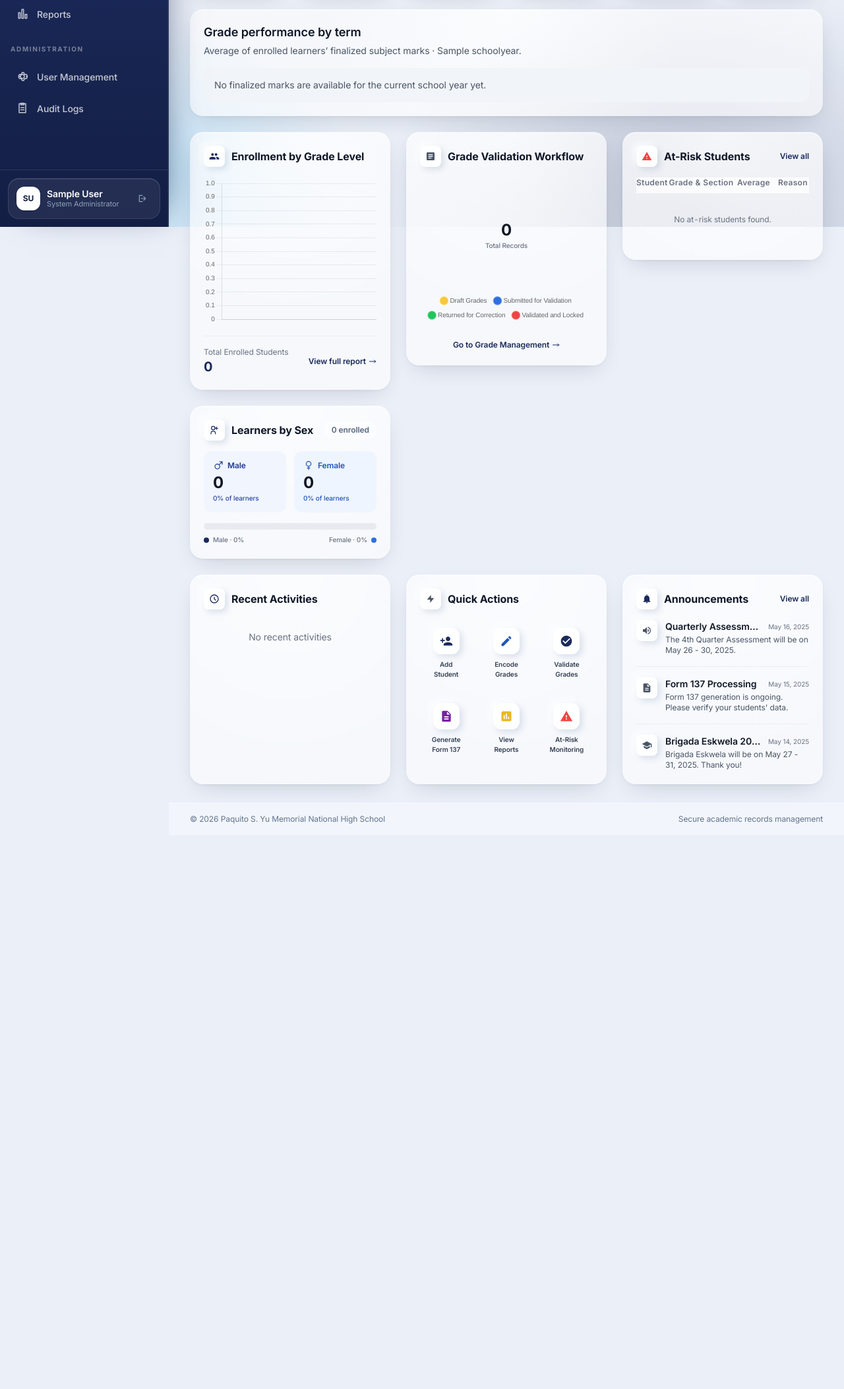
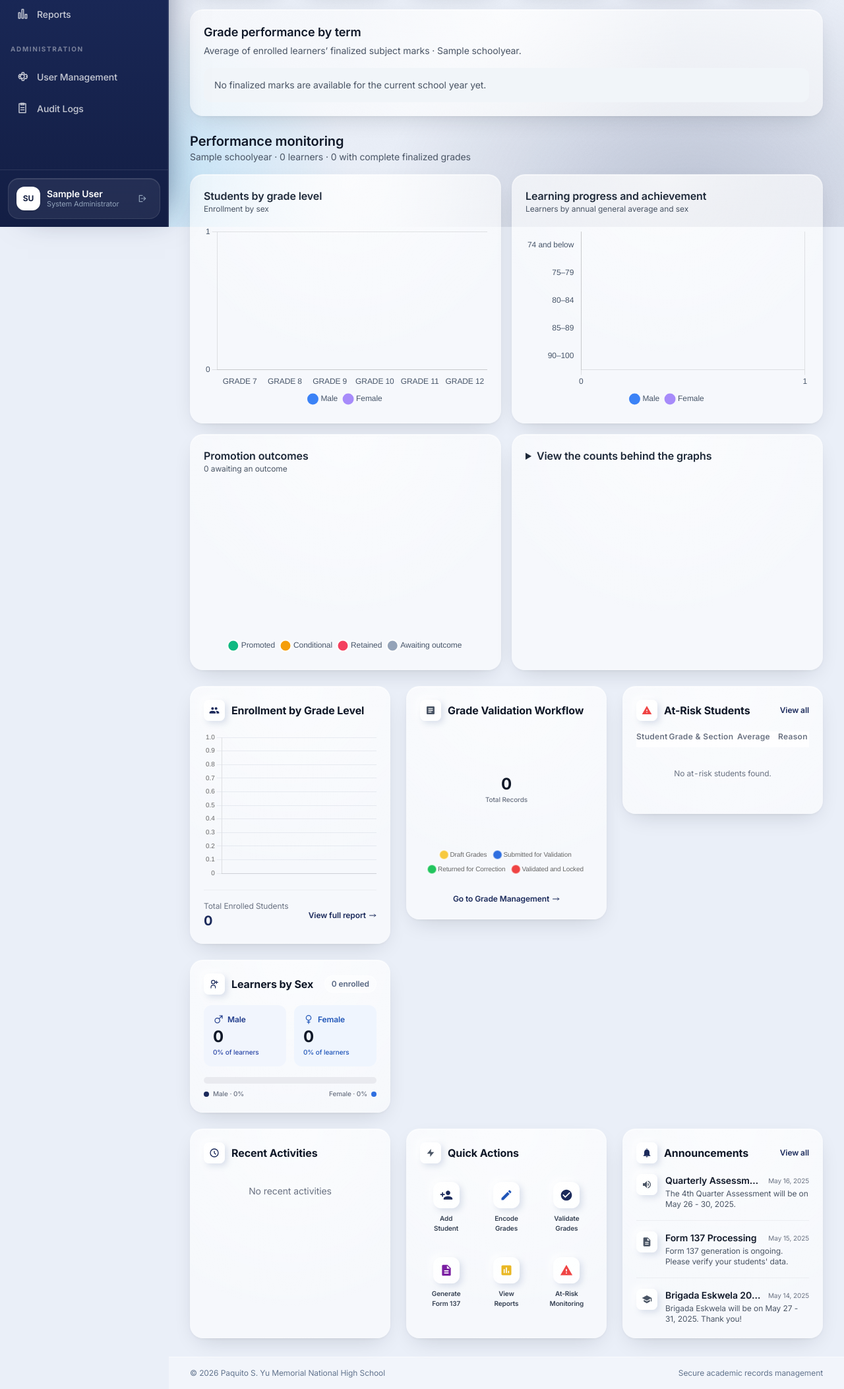
Before and after one commit to lanzy-lanzy/SMIS, a Django app: page /dashboard/ in a window 1280 px wide. Shown: the part 456-2562 px from the top of the page at 66% size. Before the commit the page ends 1705 px from the top, so only its background shows below. Run offline with Django 5.2, Linux system fonts and the light colour scheme; a user stored in the database is signed in; tables that the repository leaves empty hold one stand-in row (values such as "Sample post").

Commit message:
Add SF6 monitoring summary to admin dashboard

```diff
--- a/dashboard/views.py
+++ b/dashboard/views.py
@@ -11,6 +11,7 @@ from academics.models import (
 from accounts.models import User, AuditLog
 from form137.models import Form137Record
 from .performance import grade_performance
+from reports.sf6 import build_sf6_summary
 
 
 def landing(request):
@@ -165,6 +166,7 @@ def index(request):
     ]
 
     return render(request, 'dashboard/index.html', {
+        'sf6_monitoring': build_sf6_summary(current_sy) if request.user.is_admin else None,
         'performance_groups': grade_performance(current_sy, learners, official_grades) if request.user.is_admin else None,
         'total_students': total_students,
         'male_learners': male_learners,
--- a/templates/dashboard/index.html
+++ b/templates/dashboard/index.html
@@ -117,6 +117,9 @@
     {% endif %}
 
     <!-- Charts & At-Risk Row -->
+    {% if sf6_monitoring %}
+    {% include 'dashboard/partials/sf6_monitoring.html' %}
+    {% endif %}
     <div class="grid grid-cols-1 gap-6 lg:grid-cols-12 lg:items-start">
         <!-- Enrollment Bar Chart -->
         <div class="space-y-6 lg:col-span-4">
--- /dev/null
+++ b/templates/dashboard/partials/sf6_monitoring.html
@@ -0,0 +1,75 @@
+<section class="space-y-4" aria-labelledby="monitoring-title">
+    <div>
+        <h2 id="monitoring-title" class="text-xl font-semibold text-gray-900 dark:text-white">Performance monitoring</h2>
+        <p class="text-sm text-gray-600 dark:text-gray-300">{{ current_sy.name|default:"No current school year" }} · {{ sf6_monitoring.enrolled_total }} learners · {{ sf6_monitoring.graded_total }} with complete finalized grades</p>
+    </div>
+    <div class="grid gap-4 lg:grid-cols-2">
+        <div class="surface-card p-5">
+            <h3 class="font-semibold">Students by grade level</h3>
+            <p class="text-xs text-gray-600 dark:text-gray-300 mb-4">Enrollment by sex</p>
+            <div style="position:relative;height:280px"><canvas id="sf6Enrollment" role="img" aria-label="Enrollment by grade level and sex"></canvas></div>
+        </div>
+        <div class="surface-card p-5">
+            <h3 class="font-semibold">Learning progress and achievement</h3>
+            <p class="text-xs text-gray-600 dark:text-gray-300 mb-4">Learners by annual general average and sex</p>
+            <div style="position:relative;height:280px"><canvas id="sf6Achievement" role="img" aria-label="Achievement bands by sex"></canvas></div>
+        </div>
+        <div class="surface-card p-5">
+            <h3 class="font-semibold">Promotion outcomes</h3>
+            <p class="text-xs text-gray-600 dark:text-gray-300 mb-4">{{ sf6_monitoring.unclassified_total }} awaiting an outcome</p>
+            <div style="position:relative;height:260px"><canvas id="sf6Outcomes" role="img" aria-label="Promoted, conditional, and retained learners"></canvas></div>
+        </div>
+        <details class="surface-card p-5">
+            <summary class="cursor-pointer font-semibold">View the counts behind the graphs</summary>
+            <div class="overflow-x-auto mt-4">
+                <table class="data-table">
+                    <thead><tr><th class="text-left p-2">Measure</th><th class="p-2">Male</th><th class="p-2">Female</th><th class="p-2">Total</th></tr></thead>
+                    <tbody>{% for row in sf6_monitoring.rows %}{% if row.kind != 'section' %}
+                    <tr><th class="text-left p-2">{{ row.label }}</th><td class="p-2">{{ row.total.male }}</td><td class="p-2">{{ row.total.female }}</td><td class="p-2">{{ row.total.total }}</td></tr>
+                    {% endif %}{% endfor %}</tbody>
+                </table>
+            </div>
+            <p class="mt-3 text-xs text-gray-600 dark:text-gray-300">Achievement uses complete finalized annual grades. Promotion outcomes include recorded promotions. {{ sf6_monitoring.ungraded_total }} learners have incomplete finalized grades.</p>
+        </details>
+    </div>
+</section>
+{{ sf6_monitoring|json_script:"sf6-monitoring-data" }}
+<script>
+(() => {
+    if (!window.Chart) return;
+    const summary = JSON.parse(document.getElementById('sf6-monitoring-data').textContent);
+    const rows = summary.rows.filter(row => row.kind === 'data');
+    const enrollment = summary.rows.find(row => row.kind === 'total');
+    const ink = document.documentElement.classList.contains('dark') ? '#cbd5e1' : '#475569';
+    const colors = ['#3b82f6', '#a78bfa'];
+    function bars(id, labels, cells, horizontal) {
+        new Chart(document.getElementById(id), {
+            type: 'bar',
+            data: { labels, datasets: ['Male', 'Female'].map((label, index) => ({
+                label, data: cells.map(cell => cell[index ? 'female' : 'male']),
+                backgroundColor: colors[index], borderRadius: 5, maxBarThickness: 44
+            })) },
+            options: {
+                responsive: true, maintainAspectRatio: false, indexAxis: horizontal ? 'y' : 'x',
+                plugins: { legend: { position: 'bottom', labels: { color: ink, usePointStyle: true } } },
+                scales: {
+                    x: { stacked: true, ticks: { color: ink, precision: 0 }, grid: { display: horizontal } },
+                    y: { stacked: true, beginAtZero: true, ticks: { color: ink, precision: 0 }, grid: { display: !horizontal } }
+                }
+            }
+        });
+    }
+    bars('sf6Enrollment', summary.levels.map(level => level.label), enrollment.cells, false);
+    bars('sf6Achievement', ['74 and below', '75–79', '80–84', '85–89', '90–100'], rows.slice(3).map(row => row.total), true);
+    new Chart(document.getElementById('sf6Outcomes'), {
+        type: 'doughnut',
+        data: {
+            labels: ['Promoted', 'Conditional', 'Retained', 'Awaiting outcome'],
+            datasets: [{ data: [...rows.slice(0, 3).map(row => row.total.total), summary.unclassified_total],
+                backgroundColor: ['#10b981', '#f59e0b', '#f43f5e', '#94a3b8'], borderWidth: 2, hoverOffset: 5 }]
+        },
+        options: { responsive: true, maintainAspectRatio: false, cutout: '68%',
+            plugins: { legend: { position: 'bottom', labels: { color: ink, usePointStyle: true } } } }
+    });
+})();
+</script>
```
